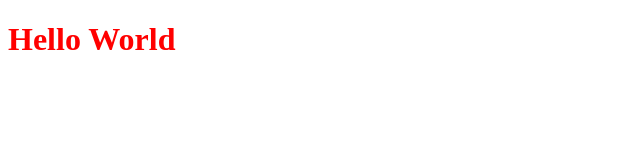
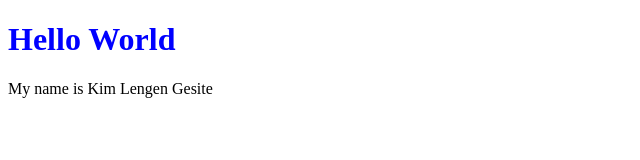
Before and after one commit to Kimlengel0408/2026demorepo, a plain HTML site: page index.html in a window 1280 px wide. Shown: the whole page, without its empty margins (0-640 px from the left). Drawn offline with Linux system fonts and the light colour scheme.

Commit message:
This the changes

```diff
--- a/index.html
+++ b/index.html
@@ -6,6 +6,7 @@
     <title>Document</title>
 </head>
 <body>
-    <h1 style="color:red;">Hello World</h1>
+    <h1 style="color:blue;">Hello World</h1>
+    <p>My name is Kim Lengen Gesite</p>
 </body>
 </html>
```
